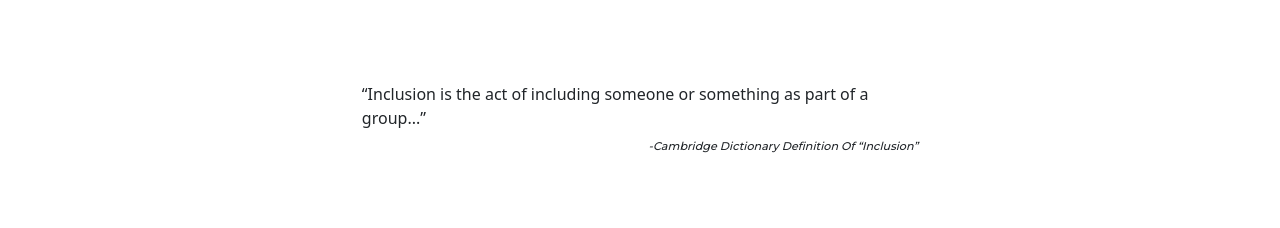
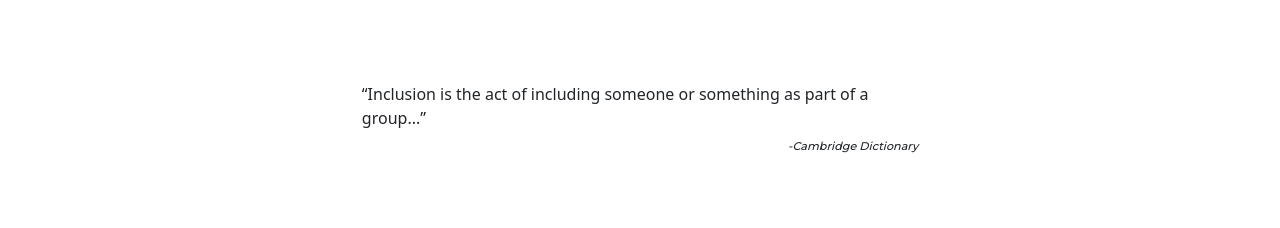
Before and after one commit to DevaWinner/afrika, a React (Vite) app: page /organization in a window 1280 px wide. Shown: the part 1160-1388 px from the top of the page. Built offline with nearby package versions, Linux system fonts and the light colour scheme.

Commit message:
Update "inclusion" definition in AboutHero component

```diff
--- a/src/components/AboutHero.jsx
+++ b/src/components/AboutHero.jsx
@@ -39,7 +39,7 @@ const AboutHero = () => {
 						“Inclusion is the act of including someone or something as part of a
 						group...”
 					</blockquote>
-					<p>-Cambridge Dictionary definition of “inclusion”</p>
+					<p>-Cambridge Dictionary</p>
 				</motion.div>
 			</Container>
 		</>
```
